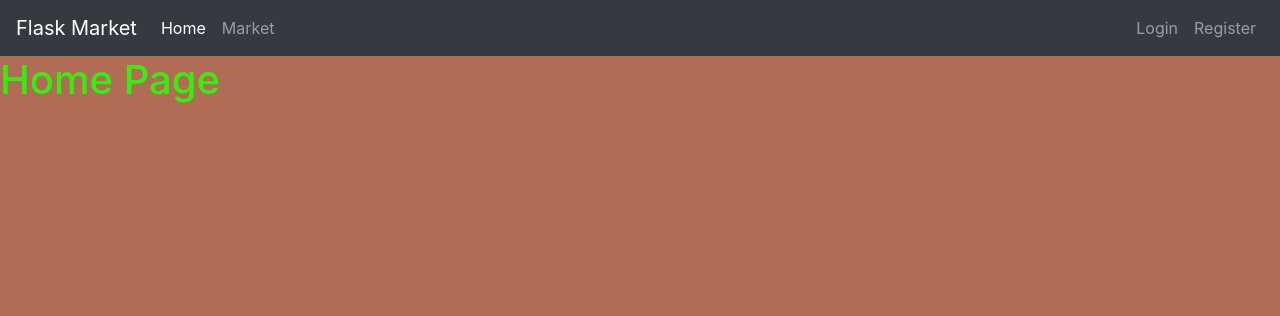
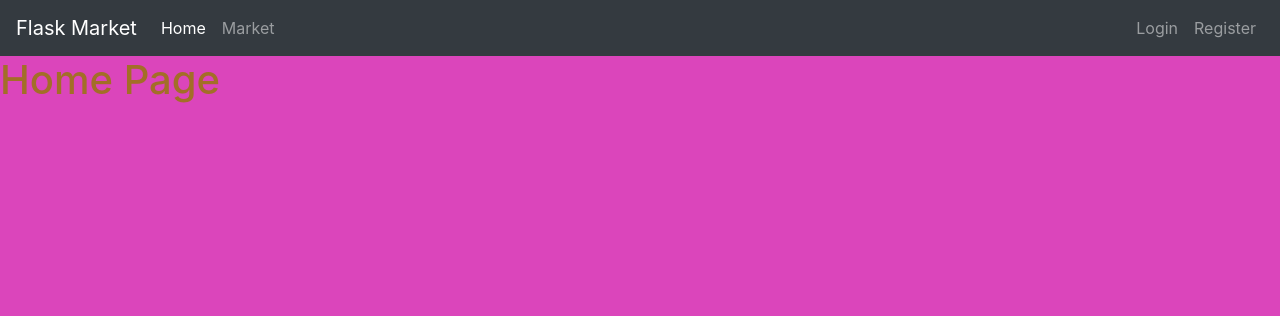
Before and after one commit to giorgiopisano/FlaskMarket, a Flask app: page / in a window 1280 px wide. Shown: the top 316 px of the page. Run offline with Flask 2, Linux system fonts and the light colour scheme.

Commit message:
Color change

```diff
--- a/templates/home.html
+++ b/templates/home.html
@@ -52,8 +52,8 @@
   </body>
   <style>
       body {
-        background-color: #b16d53;
-        color: rgb(53, 238, 16)
+        background-color: #db45bb;
+        color: rgb(163, 110, 39)
       }
   </style>
 </html>
```
